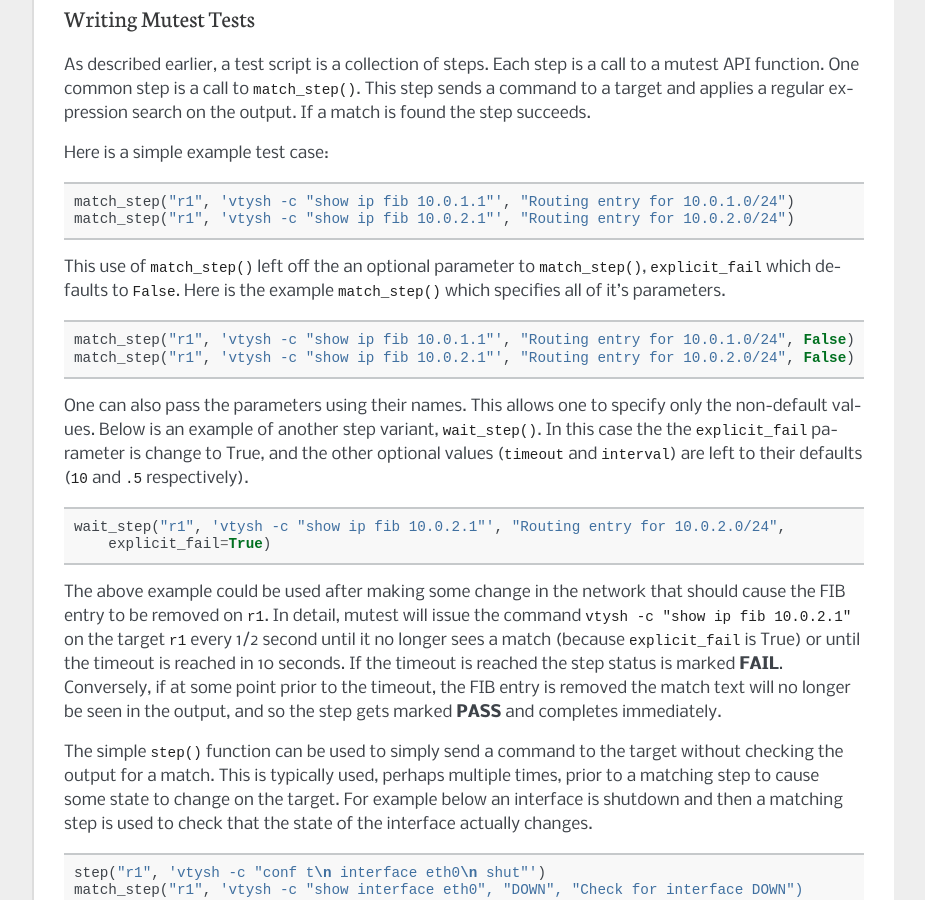
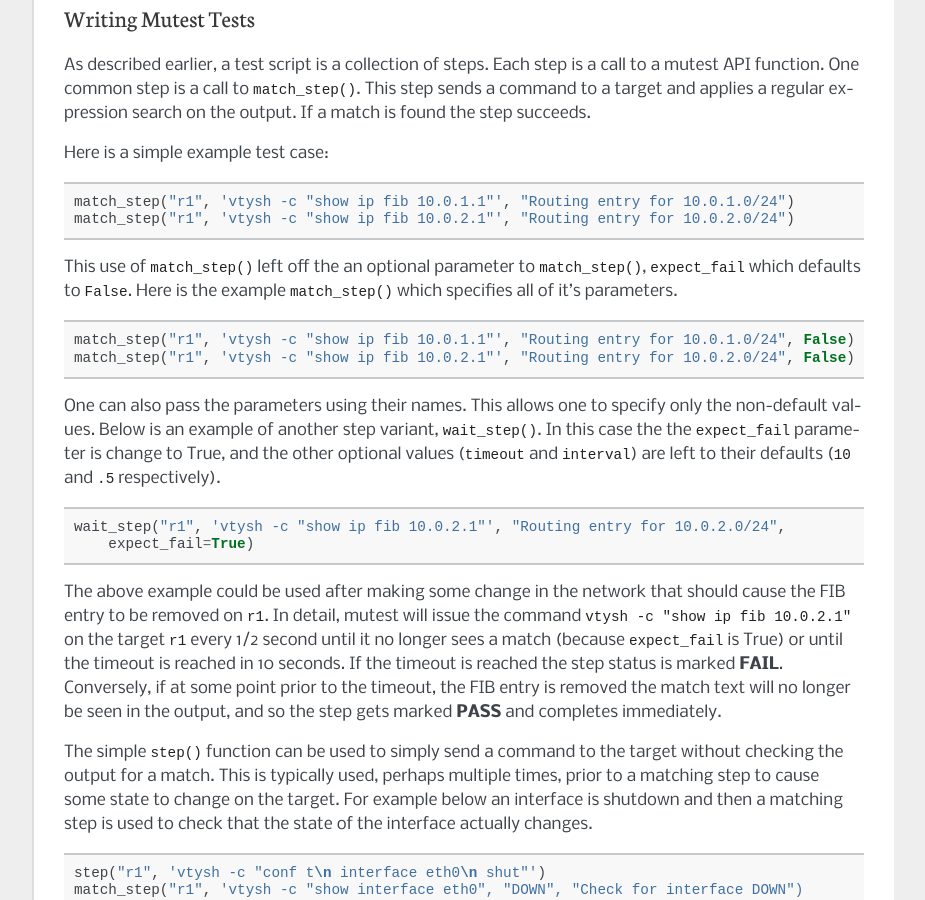
Before and after one commit to LabNConsulting/munet, a Sphinx documentation site: the page built from doc/source/mutest.rst, in a window 1280 px wide and 900 px high, scrolled down 1097 px. Shown: the whole window, without its empty margins (198-1123 px from the left). Built offline with Sphinx 7.4.7, drawn with Linux system fonts in a browser that asks for light colours; pages that are not in the unit, such as notebooks, are missing from menus.

Commit message:
docs: expect_fail instead of explicit_fail
The wrong argument is explained in the mutest example docs.
`explicit_fail` does not exists, and should instead be `expect_fail`.

Signed-off-by: Liam Brady <lbrady@labn.net>

```diff
--- a/doc/source/mutest.rst
+++ b/doc/source/mutest.rst
@@ -80,7 +80,7 @@ Here is a simple example test case:
   match_step("r1", 'vtysh -c "show ip fib 10.0.2.1"', "Routing entry for 10.0.2.0/24")
 
 This use of :py:func:`match_step` left off the an optional parameter to :py:func:`match_step`,
-``explicit_fail`` which defaults to ``False``. Here is the example
+``expect_fail`` which defaults to ``False``. Here is the example
 :py:func:`match_step` which specifies all of it's parameters.
 
 .. code-block:: python
@@ -90,19 +90,19 @@ This use of :py:func:`match_step` left off the an optional parameter to :py:func
 
 One can also pass the parameters using their names. This allows one to specify
 only the non-default values. Below is an example of another step variant,
-:py:func:`wait_step`. In this case the the ``explicit_fail`` parameter is change to
+:py:func:`wait_step`. In this case the the ``expect_fail`` parameter is change to
 True, and the other optional values (``timeout`` and ``interval``) are left to
 their defaults (``10`` and ``.5`` respectively).
 
 .. code-block:: python
 
   wait_step("r1", 'vtysh -c "show ip fib 10.0.2.1"', "Routing entry for 10.0.2.0/24",
-      explicit_fail=True)
+      expect_fail=True)
 
 The above example could be used after making some change in the network that
 should cause the FIB entry to be removed on ``r1``. In detail, mutest will issue
 the command ``vtysh -c "show ip fib 10.0.2.1"`` on the target ``r1`` every 1/2
-second until it no longer sees a match (because ``explicit_fail`` is True) or
+second until it no longer sees a match (because ``expect_fail`` is True) or
 until the timeout is reached in 10 seconds. If the timeout is reached the step
 status is marked **FAIL**. Conversely, if at some point prior to the timeout, the FIB
 entry is removed the match text will no longer be seen in the output, and so the
```
